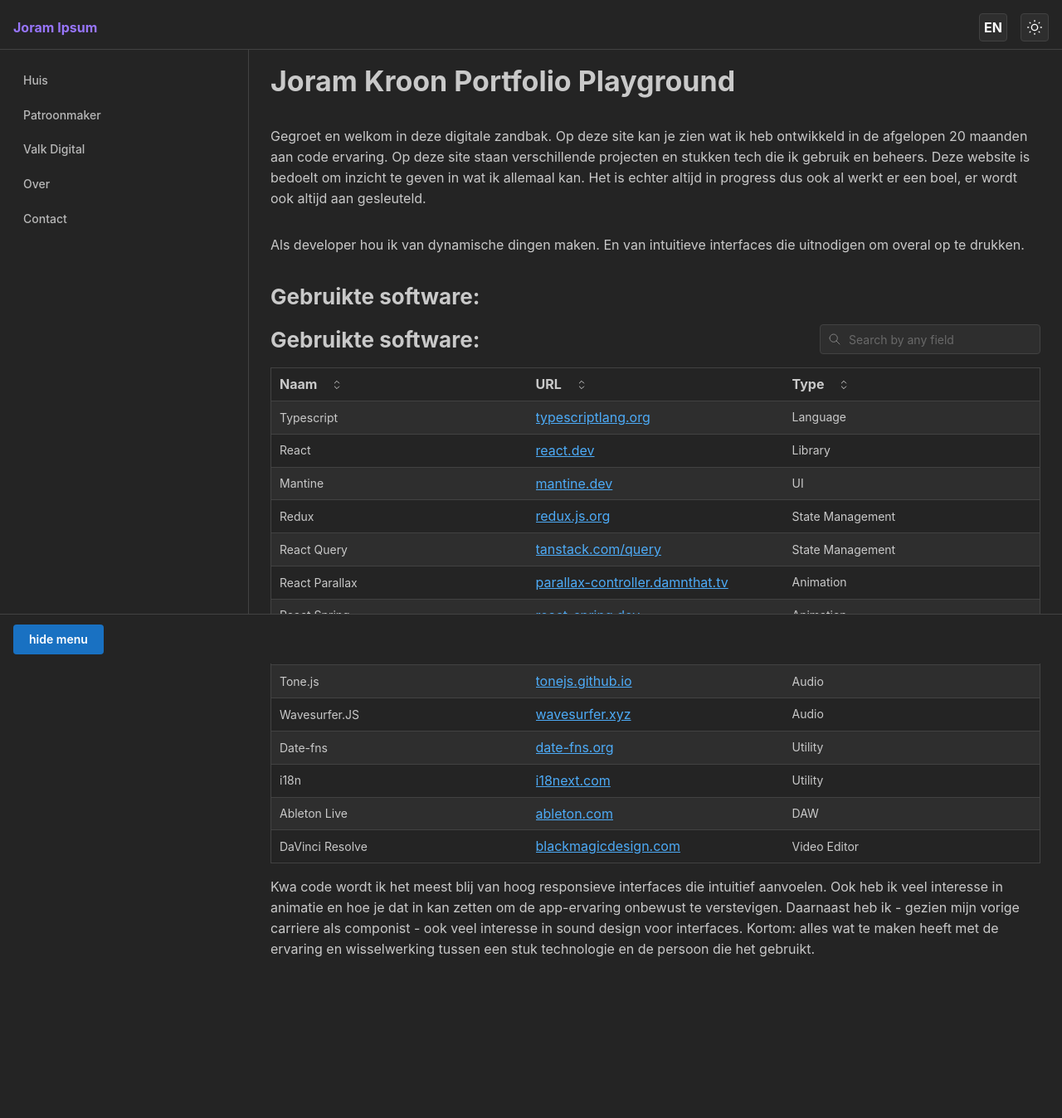
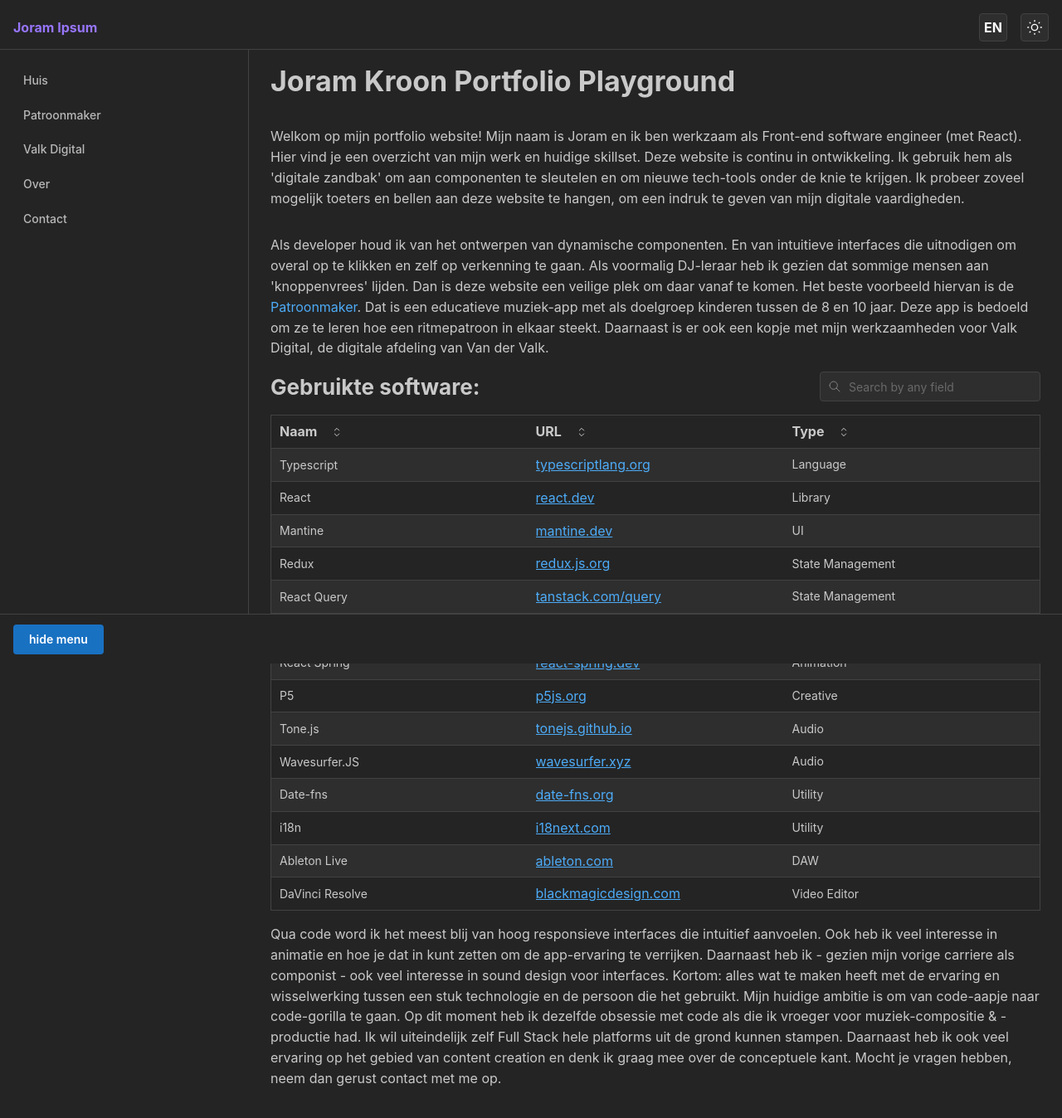
Before and after one commit to Joram3000/joram3000.github.io, a React (Vite) app: page /contact in a window 1280 px wide. Shown: the top 1348 px of the page at 83% size. Before the commit the page ends 1232 px from the top, so only its background shows below. Built offline with nearby package versions, Linux system fonts and the light colour scheme; no server answers.

Commit message:
improve copy

```diff
--- a/src/pages/about-page/index.tsx
+++ b/src/pages/about-page/index.tsx
@@ -1,39 +1,39 @@
-import {
-  Title,
-  Text,
-  Collapse,
-  Image,
-  UnstyledButton,
-  Container,
-} from "@mantine/core";
-import { useDisclosure } from "@mantine/hooks";
-import skateboard from "../../assets/images/falusskateboard.webp";
-import treingv from "../../assets/music/treingv.mp3";
-import BlankWaveSurfer from "../../components/WaveSurferPlayer/BlankWaveSurfer";
+import { Title, Text, Container, SimpleGrid, Image } from "@mantine/core";
+import joramStudio from "../../assets/images/joramstudio.webp";
+// import treingv from "../../assets/music/treingv.mp3";
+// import BlankWaveSurfer from "../../components/WaveSurferPlayer/BlankWaveSurfer";
 
 export default function Aboutpage() {
-  const [opened, { toggle }] = useDisclosure(false);
-
   return (
     <Container py="md">
-      <Title px="md">Over mij</Title>
-      <Text p="md">
-        Nou ik ben dus Joram. Van oorsprong muzikant/componist/DJ maar
-        tegenwoordig software developer. Daar ben ik net zo obsessief mee bezig
-        als dat ik vroeger in de muziek ben gedoken. Wat mij aanspreekt is
-        interactie en animatie. Daar kan je mij midden in de nacht voor wakker
-        maken zeg maar.
+      <Title py="md">Over mij</Title>
+      <Text py="md">
+        Van oorsprong ben ik muzikant/componist/DJ/cultureel ondernemer, tot aan
+        de laatste weken van de Nederlandse corona lockdown. Toen heb ik me met
+        de Codaiseur bootcamp om laten scholen tot software developer en nu 18
+        maanden met veel plezier gewerkt bij Valk Digital, de app-department van
+        Van der Valk Hotels. Buiten de code om zijn er nog 2 prestige projecten
+        waar ik jaarlijks voor werk: Een muziek educatie project in Nieuwegein
+        waar ik als DJ-Producer onderdeel ben van een Barok-ensemble. En ik heb
+        vóór de corona veel samengewerkt met artiesten uit Marokko, daar heb ik
+        af en toe ook nog mee te maken. Verder geniet ik zeer van de stabiliteit
+        die ik heb als software-developer.
       </Text>
-      <Title order={2} px="md">
+      <Title order={2} py="md">
         Naast code typen
       </Title>
-      <Text p="md">
-        Buiten code om doe ik aan skateboarden. Heel soms maar bijna nooit moet
-        ik nog eens Djen voor de Bankra Bike Sound System. Ook heb ik een
-        media-bedrijfje samen met Angela Pol genaamd Kibbeling Media.
+      <Text py="md">
+        Buiten code om doe ik aan skateboarden. Eens per jaar ga ik mee met de
+        Bankra Bike Sound System naar een festival om mee te DJ-en. Samen met
+        een groep vrienden heb ik een bar in antikraak beheer. Deze bar
+        gebruikten we vroeger als muziek-studio. Nu zijn we allen software
+        developers en gebruiken we het als werkplek.
       </Text>
 
-      <BlankWaveSurfer
+      <SimpleGrid cols={{ base: 1, sm: 2, lg: 4 }}></SimpleGrid>
+      <Image fit="contain" src={joramStudio} />
+
+      {/* <BlankWaveSurfer
         url={treingv}
         dragToSeek
         width="100%"
@@ -42,20 +42,7 @@ export default function Aboutpage() {
         normalize
         autoCenter
         container={"#Waveforrm"}
-      />
-
-      <Collapse p="md" in={opened} transitionDuration={200}>
-        <Text>
-          DIt is een total over-engineerde AudioPlayer die ik AWS aan het
-          ontwikkelen ben. Als deze nog iets meer stabiel is kan ik een online
-          DJ-applicatie laten draaien.
-        </Text>
-
-        <Image src={skateboard} />
-      </Collapse>
-      <UnstyledButton fw="700" onClick={toggle} mx="md">
-        {!opened ? "Vertel me nog meer!!" : "Haal maar weer weg"}
-      </UnstyledButton>
+      /> */}
     </Container>
   );
 }
--- a/src/pages/contact-page/curriculum.tsx
+++ b/src/pages/contact-page/curriculum.tsx
@@ -124,38 +124,36 @@ const Curriculum: React.FC = () => {
     },
   ];
 
-  const items = curriculumVitae.map((item, i) => (
-    <Accordion.Item key={`${item.title} ${i}`} value={item.title}>
-      <Accordion.Control chevron={item.description ? false : true}>
+  const jobs = curriculumVitae.map((job, i) => (
+    <Accordion.Item key={i} value={job.title}>
+      <Accordion.Control chevron={job.description ? false : true}>
         <Group justify="space-between">
           <Group>
             <Text>
-              {item.start}-{item.finish}
+              {job.start}-{job.finish}
             </Text>
-            <Text>{item.title}</Text>
+            <Text>{job.title}</Text>
           </Group>
 
           <Text ta="right">
-            {item.url ? (
-              <Anchor href={item.url} target="_blank">
-                {item.company}
+            {job.url ? (
+              <Anchor href={job.url} target="_blank">
+                {job.company}
               </Anchor>
             ) : (
-              item.company
+              job.company
             )}
           </Text>
         </Group>
       </Accordion.Control>
 
-      {item.description && (
-        <Accordion.Panel>{item.description}</Accordion.Panel>
-      )}
+      {job.description && <Accordion.Panel>{job.description}</Accordion.Panel>}
     </Accordion.Item>
   ));
 
   return (
     <Accordion variant="contained" transitionDuration={400}>
-      {items}
+      {jobs}
     </Accordion>
   );
 };
--- a/src/pages/home-page/index.tsx
+++ b/src/pages/home-page/index.tsx
@@ -1,4 +1,4 @@
-import { Container, Text, Title } from "@mantine/core";
+import { Anchor, Container, Text, Title } from "@mantine/core";
 // import { useTranslation } from "react-i18next";
 import { TableSort } from "./Sortedtable";
 
@@ -8,31 +8,46 @@ export default function HomePage() {
   return (
     <Container p={0}>
       <Title p="md">Joram Kroon Portfolio Playground</Title>
+
       <Text p="md">
-        Gegroet en welkom in deze digitale zandbak. Op deze site kan je zien wat
-        ik heb ontwikkeld in de afgelopen 20 maanden aan code ervaring. Op deze
-        site staan verschillende projecten en stukken tech die ik gebruik en
-        beheers. Deze website is bedoelt om inzicht te geven in wat ik allemaal
-        kan. Het is echter altijd in progress dus ook al werkt er een boel, er
-        wordt ook altijd aan gesleuteld.
-      </Text>
-      <Text p="md">
-        Als developer hou ik van dynamische dingen maken. En van intuitieve
-        interfaces die uitnodigen om overal op te drukken.
+        Welkom op mijn portfolio website! Mijn naam is Joram en ik ben werkzaam
+        als Front-end software engineer (met React). Hier vind je een overzicht
+        van mijn werk en huidige skillset. Deze website is continu in
+        ontwikkeling. Ik gebruik hem als 'digitale zandbak' om aan componenten
+        te sleutelen en om nieuwe tech-tools onder de knie te krijgen. Ik
+        probeer zoveel mogelijk toeters en bellen aan deze website te hangen, om
+        een indruk te geven van mijn digitale vaardigheden.
       </Text>
 
-      <Title p="md" order={2}>
-        Gebruikte software:
-      </Title>
+      <Text p="md">
+        Als developer houd ik van het ontwerpen van dynamische componenten. En
+        van intuitieve interfaces die uitnodigen om overal op te klikken en zelf
+        op verkenning te gaan. Als voormalig DJ-leraar heb ik gezien dat sommige
+        mensen aan 'knoppenvrees' lijden. Dan is deze website een veilige plek
+        om daar vanaf te komen. Het beste voorbeeld hiervan is de{" "}
+        <Anchor href={"/#/patternmaker"}>Patroonmaker</Anchor>. Dat is een
+        educatieve muziek-app met als doelgroep kinderen tussen de 8 en 10 jaar.
+        Deze app is bedoeld om ze te leren hoe een ritmepatroon in elkaar
+        steekt. Daarnaast is er ook een kopje met mijn werkzaamheden voor Valk
+        Digital, de digitale afdeling van Van der Valk.
+      </Text>
+
       <TableSort />
+
       <Text p="md">
-        Kwa code wordt ik het meest blij van hoog responsieve interfaces die
+        Qua code word ik het meest blij van hoog responsieve interfaces die
         intuitief aanvoelen. Ook heb ik veel interesse in animatie en hoe je dat
-        in kan zetten om de app-ervaring onbewust te verstevigen. Daarnaast heb
-        ik - gezien mijn vorige carriere als componist - ook veel interesse in
-        sound design voor interfaces. Kortom: alles wat te maken heeft met de
-        ervaring en wisselwerking tussen een stuk technologie en de persoon die
-        het gebruikt.
+        in kunt zetten om de app-ervaring te verrijken. Daarnaast heb ik -
+        gezien mijn vorige carriere als componist - ook veel interesse in sound
+        design voor interfaces. Kortom: alles wat te maken heeft met de ervaring
+        en wisselwerking tussen een stuk technologie en de persoon die het
+        gebruikt. Mijn huidige ambitie is om van code-aapje naar code-gorilla te
+        gaan. Op dit moment heb ik dezelfde obsessie met code als die ik vroeger
+        voor muziek-compositie & -productie had. Ik wil uiteindelijk zelf Full
+        Stack hele platforms uit de grond kunnen stampen. Daarnaast heb ik ook
+        veel ervaring op het gebied van content creation en denk ik graag mee
+        over de conceptuele kant. Mocht je vragen hebben, neem dan gerust
+        contact met me op.
       </Text>
     </Container>
   );
```
Also changed, not shown: src/pages/contact-page/index.tsx (+41 -57 lines).
